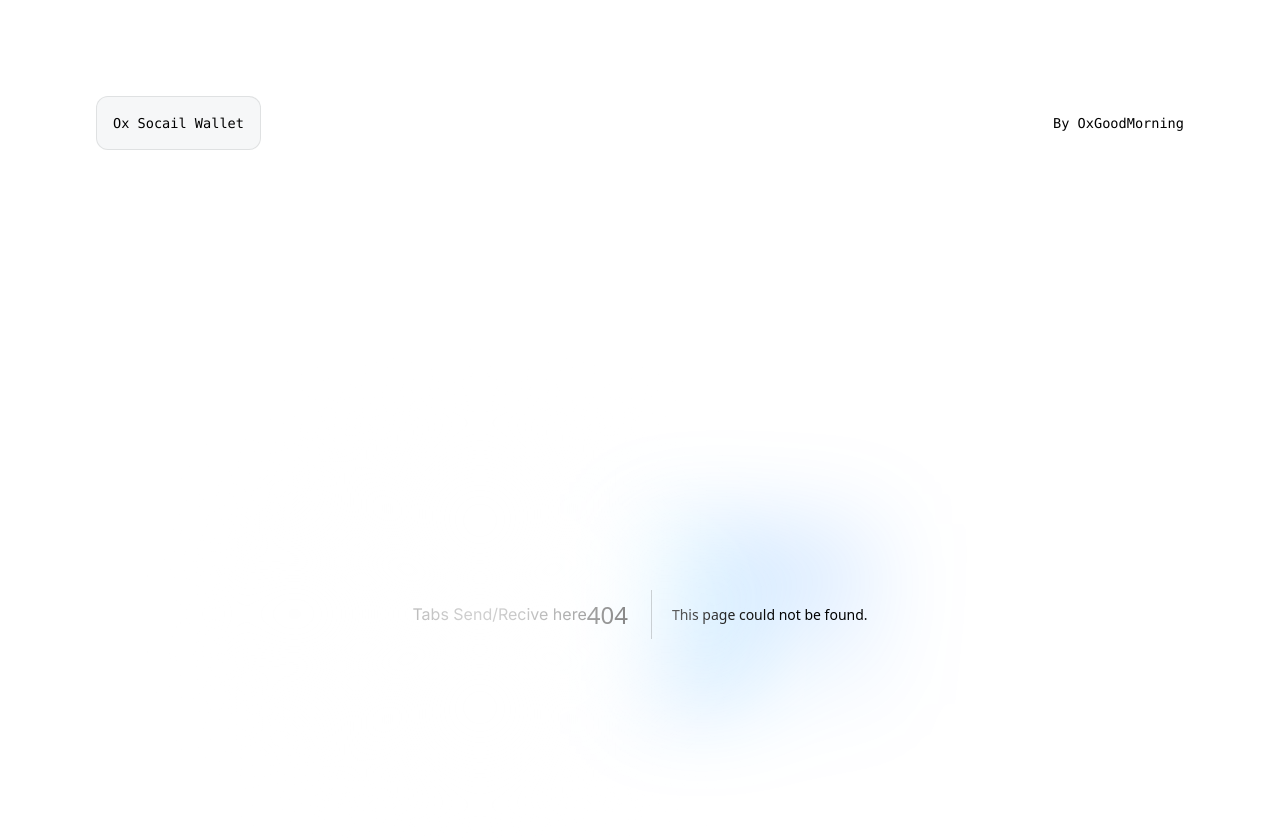
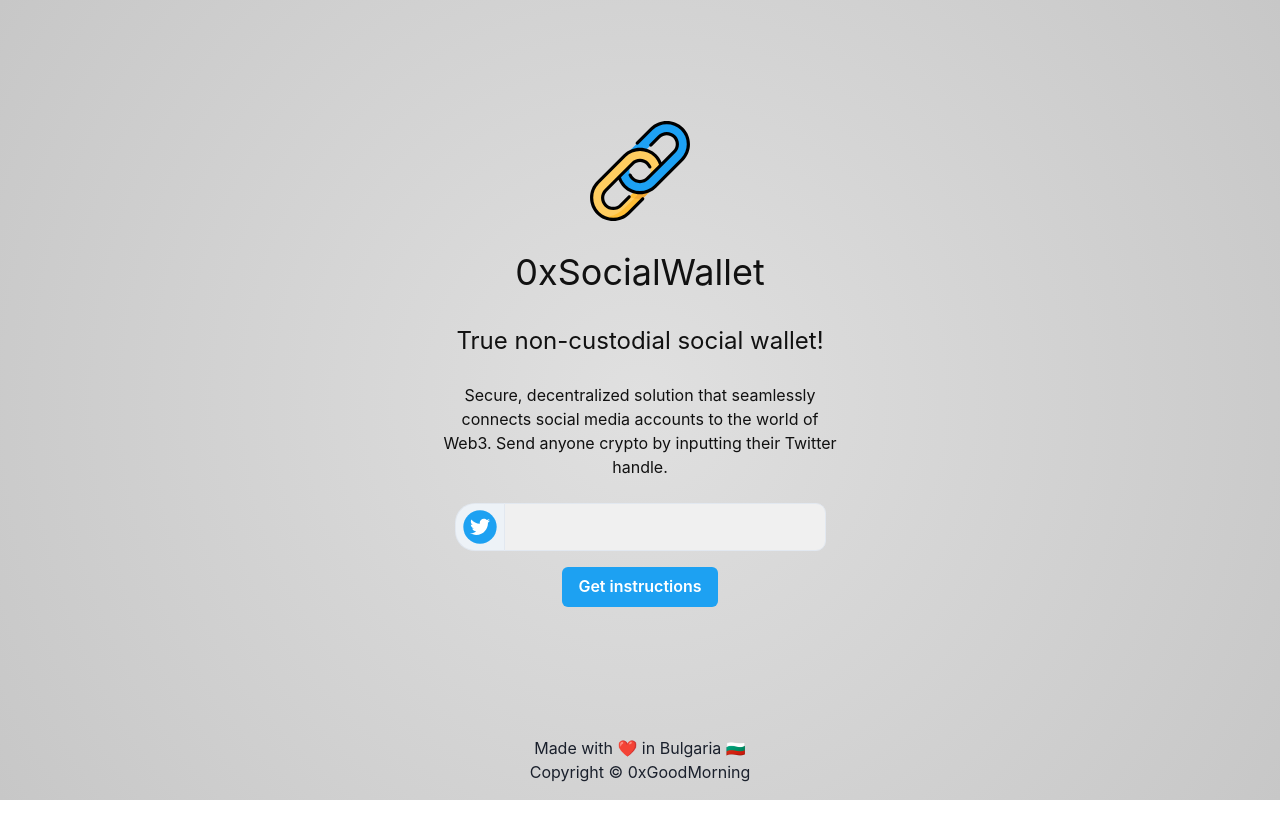
Before and after one commit to 0xGoodMorning/0x-social-wallet, a Next.js app: page /sender in a window 1280 px wide. Before the commit this address had no page. Shown: the top 838 px of the page. After the commit the page ends 800 px from the top, so only its background shows below. Built offline with nearby package versions, Linux system fonts and the light colour scheme; no server answers.

Commit message:
add: routes

```diff
--- a/src/components/Layout.js
+++ b/src/components/Layout.js
@@ -1,36 +1,57 @@
-import Head from 'next/head'
-import { Inter } from 'next/font/google'
-import styles from '../styles/Layout.module.css'
-const inter = Inter({ subsets: ['latin'] })
+import Head from "next/head";
+import Image from "next/image";
+import React from "react";
+import {
+  Box,
+  Text,
+  VStack,
+  Link,
+} from "@chakra-ui/react";
+import logo from "../assets/logo.svg";
 
 const Layout = ({ children }) => {
     return (
-        <div className={styles.container}>
+        <>
             <Head>
                 <title>0x Social Wallet</title>
-                <meta
-                    name="description"
-                    content="Send/Recieve crypto assets with social accounts"
-                />
-                <meta
-                    name="viewport"
-                    content="width=device-width, initial-scale=1"
-                />
+                <meta name="description" content="Send/Recieve crypto assets with social accounts" />
+                <meta name="viewport" content="width=device-width, initial-scale=1" />
                 <link rel="icon" href="/favicon.ico" />
             </Head>
-            <main className={styles.main}>
-                <div className={styles.description}>
-                    <p>Ox Socail Wallet</p>
-                    <div>By OxGoodMorning</div>
-                </div>
 
-                <div className={styles.center}>
-                    {/* TODO remove the p */}
-                    <p className={inter.className}>Tabs Send/Recive here</p>
+            <VStack
+                minH="100vh"
+                justifyContent="space-between"
+                bgGradient="radial-gradient(circle at center, #E0E0E0, #C7C7C7)"
+                color="#111111"
+            >
+                <Box as="header" py={4}>
+                    {/* TODO: Add your header content here */}
+                </Box>
+
+                <VStack as="main" spacing={6} maxWidth="400px" textAlign="center">
+                    <Image src={logo} width="100" height="100" alt="Logo" />
+                    <Text fontSize="4xl">0xSocialWallet</Text>
+                    <Text fontSize="2xl">True non-custodial social wallet!</Text>
+                    <Text>
+                        Secure, decentralized solution that seamlessly connects social media
+                        accounts to the world of Web3. Send anyone crypto by inputting their
+                        Twitter handle.
+                    </Text>
                     {children}
-                </div>
-            </main>
-        </div>
+                </VStack>
+
+                <Box as="footer" py={4} textAlign="center" color="gray.800">
+                    <Text>
+                        Made with ❤️ in Bulgaria 🇧🇬 <br />
+                        Copyright ©{" "}
+                        <Link href="https://github.com/0xGoodMorning" isExternal>
+                            0xGoodMorning
+                        </Link>
+                    </Text>
+                </Box>
+            </VStack>
+        </>
     )
 }
 
--- /dev/null
+++ b/src/pages/sender.js
@@ -0,0 +1,82 @@
+import Head from "next/head";
+import Image from "next/image";
+import React, { useEffect, useState } from "react";
+import {
+  Text,
+  FormControl,
+  InputGroup,
+  InputLeftAddon,
+  Input,
+  Button,
+  useToast
+} from "@chakra-ui/react";
+import twitter from "../assets/twitter-logo.svg";
+
+export default function Sender() {
+    const toast = useToast();
+
+    const [receiverAdr, setReceiverAddr] = useState('')
+
+    useEffect(() => {
+        async function getData() {
+        const res = await (await fetch('/api/create-receiver')).json()
+        setReceiverAddr(res.receiver_address)
+        }
+
+        getData()
+    }, [])
+
+    const handleSubmit = (e) => {
+        e.preventDefault();
+        // TODO: Check if the Twitter handle is valid and make the API call
+        // If not found, show an error toast
+        toast({
+        title: "Error",
+        description: "Twitter handle not found.",
+        status: "error",
+        duration: 5000,
+        isClosable: true,
+        });
+    };
+
+    return (
+        <>
+            <form onSubmit={handleSubmit}>
+              <FormControl>
+                <InputGroup size="lg">
+                  <InputLeftAddon size="lg" p={1} borderLeftRadius="20">
+                    <Image
+                      src={twitter}
+                      width="40"
+                      height="40"
+                      alt="Twitter logo"
+                    />
+                  </InputLeftAddon>
+                  <Input
+                    id="twitterHandle"
+                    type="text"
+                    size="lg"
+                    borderWidth="1px"
+                    borderColor="gray.200"
+                    bg="#F0F0F0"
+                    borderRadius="10"
+                    focusBorderColor="blue.500"
+                  />
+                </InputGroup>
+                <Button
+                  type="submit"
+                  mt={4}
+                  colorScheme="blue"
+                  bg="#1DA1F2"
+                  _hover={{ bg: "blue.300", color: "white" }}
+                >
+                  Get instructions
+                </Button>
+              </FormControl>
+            </form>
+            <Text>
+              {receiverAdr}
+            </Text>
+        </>
+    )
+}
```
Also changed, not shown: src/pages/index.js (+17 -118 lines), src/pages/receiver.js (added, +13 -0 lines).
